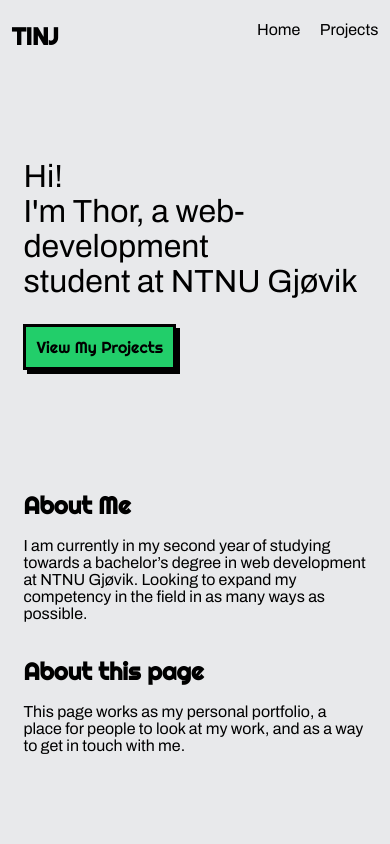
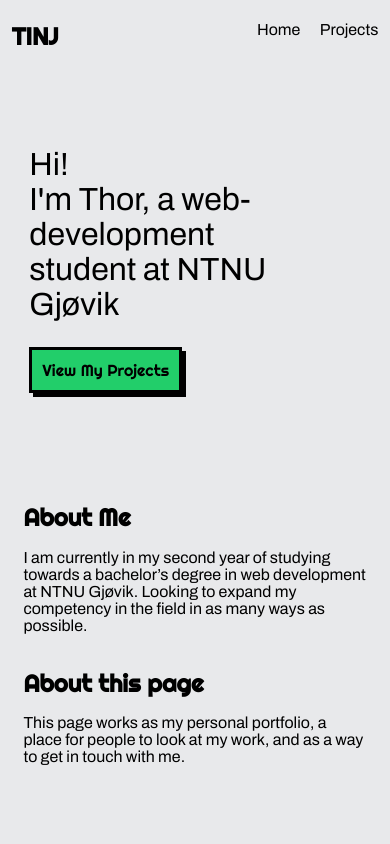
Before and after one commit to tijohans/old-portfolio, a React (Vite) app: page / in a window 390 px wide. Shown: the top 844 px of the page. Built offline with nearby package versions, Linux system fonts and the light colour scheme.

Commit message:
fixed header overflow on mobile

```diff
--- a/src/pages/Home/Home.css
+++ b/src/pages/Home/Home.css
@@ -29,13 +29,14 @@
     font-size: 2rem;
     margin-block: 3vh;
     font-weight: 400;
-    max-width: fit-content;
+
+    max-width: 80vw;
 }
 
 .main__hero__header span::after,
 .main__hero__header span::before {
     content: "\a";
-    white-space: pre;
+    white-space: pre-wrap;
 }
 
 .about__section > * {
```
